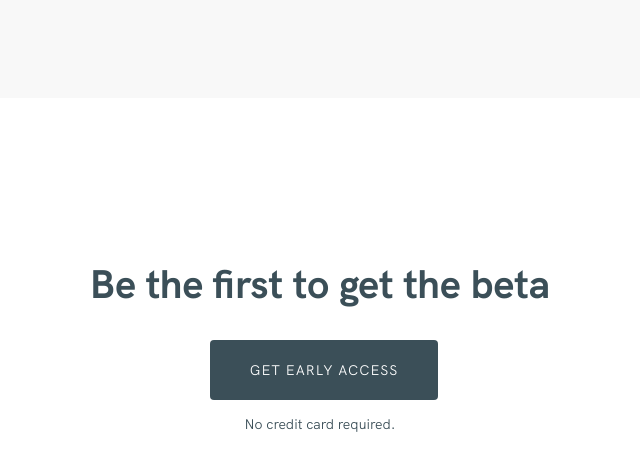
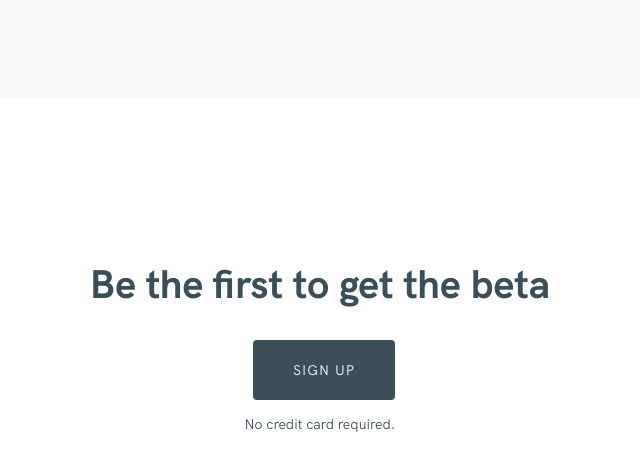
Before and after one commit to Aethon-Labs/iotdoctor-landing, a Gatsby site: page / in a window 1280 px wide. Shown: the part 1899-2368 px from the top of the page, without its empty margins (320-960 px from the left). Built offline with nearby package versions, Linux system fonts and the light colour scheme; Gatsby itself is replaced by a stand-in of ours.

Commit message:
'Get early access' is now 'Sign Up'

```diff
--- a/src/components/sections/getstarted.js
+++ b/src/components/sections/getstarted.js
@@ -7,7 +7,7 @@ const GetStarted = () => (
   <Section>
     <GetStartedContainer>
       <GetStartedTitle>Be the first to get the beta</GetStartedTitle>
-      <TryItButton>Get early access</TryItButton>
+      <TryItButton>Sign Up</TryItButton>
       <Subtitle>No credit card required.</Subtitle>
     </GetStartedContainer>
   </Section>
--- a/src/components/sections/header.js
+++ b/src/components/sections/header.js
@@ -17,9 +17,7 @@ const Header = () => {
       }
     }
   `)
-  const [submitButtonText, setSubmitButtonText] = React.useState(
-    "Get early access"
-  )
+  const [submitButtonText, setSubmitButtonText] = React.useState("Sign Up")
   const emailInput = React.useRef()
 
   const handleSubmit = event => {
```
